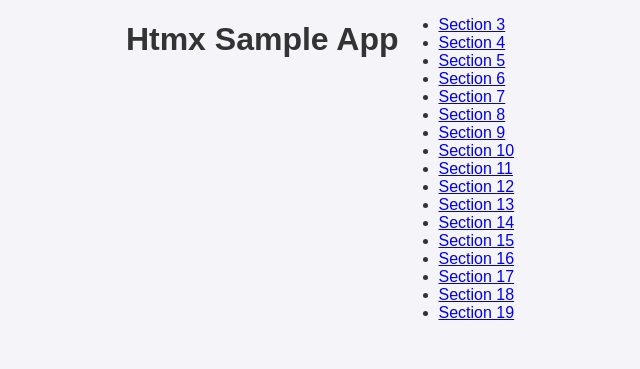
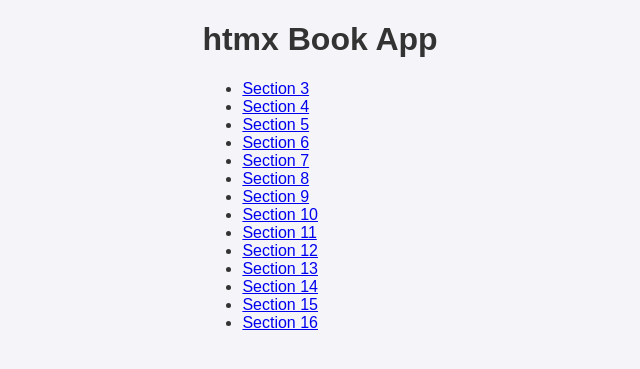
Before and after one commit to tomo1227/htmx_book_app, a FastAPI app: template templates/tutorial/index.html in a window 1280 px wide. Shown: the top 369 px of the page, without its empty margins (320-960 px from the left). Run offline with FastAPI, Linux system fonts and the light colour scheme; the template is opened without the code that fills it, so the values that code supplies are empty.

Commit message:
不要なセクションの削除

```diff
--- a/templates/tutorial/index.html
+++ b/templates/tutorial/index.html
@@ -3,8 +3,9 @@
 {% block title %}Home{% endblock %}
 
 {% block content %}
-<h1>Htmx Sample App</h1>
-<nav>
+<div id="htmx-book-app">
+  <h1>htmx Book App</h1>
+  <div id="app-contents">
     <ul>
       <li><a href="/section3">Section 3</a></li>
       <li><a href="/section4">Section 4</a></li>
@@ -20,9 +21,7 @@
       <li><a href="/section14">Section 14</a></li>
       <li><a href="/section15">Section 15</a></li>
       <li><a href="/section16">Section 16</a></li>
-    <li><a href="/section17">Section 17</a></li>
-    <li><a href="/section18">Section 18</a></li>
-    <li><a href="/section19">Section 19</a></li>
     </ul>
-</nav>
+  </div>
+</div>
 {% endblock %}
```
Also changed, not shown: templates/tutorial/section17.html (deleted, +0 -8 lines), templates/tutorial/section18.html (deleted, +0 -8 lines), templates/tutorial/section19.html (deleted, +0 -8 lines). Lines whose indentation alone changed are shown as unchanged.
